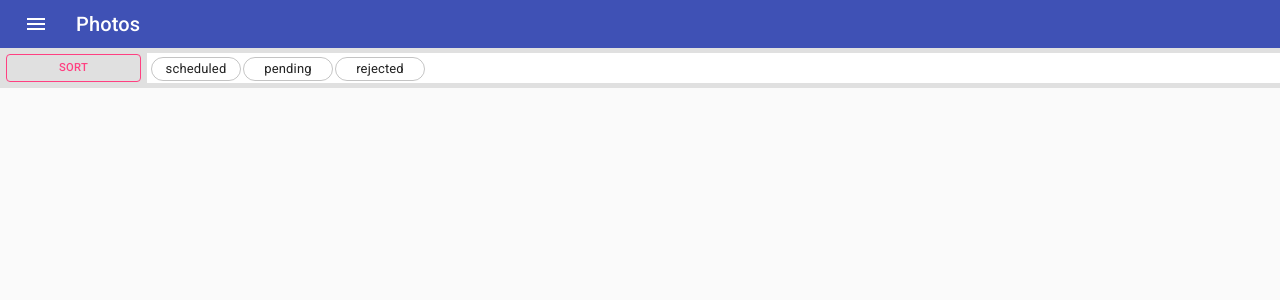
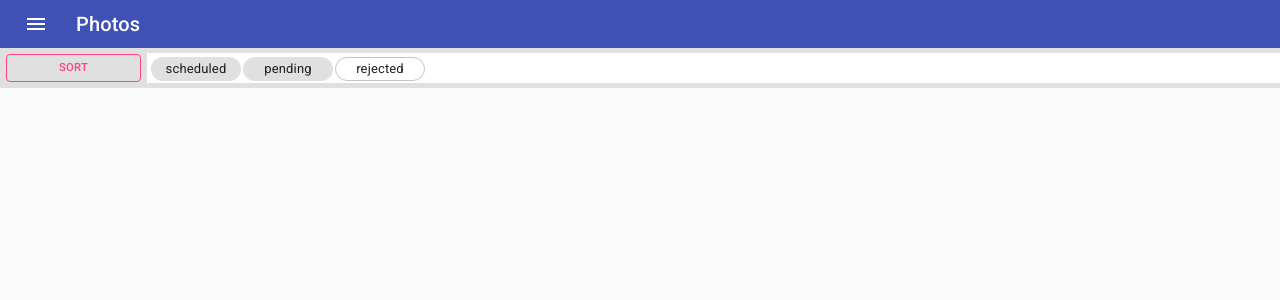
Before and after one commit to fabianschu/Plyo, a Next.js app in the folder frontend/: page / in a window 1280 px wide. Shown: the top 300 px of the page. Built offline with nearby package versions, Linux system fonts and the light colour scheme.

Commit message:
implemented toggle mode for filter chips

```diff
--- a/frontend/components/ApplicationList.js
+++ /dev/null
@@ -1,32 +0,0 @@
-import React from 'react';
-import FilterSortBar from './FilterSortBar';
-import FilterSortContainer from './FilterSortContainer';
-import Typography from '@material-ui/core/Typography';
-import { makeStyles } from '@material-ui/core/styles';
-import FilterSortButton from './FilterSortButton';
-
-const ApplicationList = (props) => {
-
-    const [checked, setChecked] = React.useState(false);
-
-    return (
-        <>
-            <FilterSortBar
-                checked={checked}
-                setChecked={setChecked}/>
-            {/* <FilterSortButton
-                checked={checked}
-                setChecked={setChecked}
-                /> */}
-            <FilterSortContainer checked={checked}/>
-            <div
-                style={{height: '200vh'}}>
-                <Typography variant="h3">
-                    List with applications
-                </Typography>
-            </div>
-        </>
-    )
-}
-
-export default ApplicationList
--- /dev/null
+++ b/frontend/components/ApplicationListView.js
@@ -0,0 +1,58 @@
+import React, {useState} from 'react';
+import FilterSortBar from './FilterSortBar';
+import FilterSortContainer from './FilterSortContainer';
+import Typography from '@material-ui/core/Typography';
+import { makeStyles } from '@material-ui/core/styles';
+import FilterSortButton from './FilterSortButton';
+
+const ApplicationListView = (props) => {
+
+    const [showSortMenu, setShowSortMenu] = useState(false);
+
+    const [showScheduled, setShowScheduled] = useState(true);
+    const [showPending, setShowPending] = useState(true);
+    const [showRejected, setShowRejected] = useState(false);
+
+
+
+    const handleScheduledFilter = event => {
+        setShowScheduled(!showScheduled);
+    }
+    const handleRejectedFilter = event => {
+        setShowRejected(!showRejected);
+    }
+    const handlePendingFilter = event => {
+        setShowPending(!showPending);
+    }
+    const handleSortMenu = event => {
+        setShowSortMenu(!showSortMenu);
+    }
+
+    return (
+        <>
+            <FilterSortBar
+                showSortMenu={showSortMenu}
+                setShowSortMenu={setShowSortMenu}
+                handleScheduledFilter={handleScheduledFilter}
+                handlePendingFilter={handlePendingFilter}
+                handleRejectedFilter={handleRejectedFilter}
+                showScheduled={showScheduled}
+                showPending={showPending}
+                showRejected={showRejected}/>
+            {/* <FilterSortButton
+                checked={checked}
+                setChecked={setChecked}
+                /> */}
+            <FilterSortContainer
+            showSortMenu={showSortMenu}/>
+            <div
+                style={{height: '200vh'}}>
+                <Typography variant="h3">
+                    List with applications
+                </Typography>
+            </div>
+        </>
+    )
+}
+
+export default ApplicationListView
--- a/frontend/components/FilterSortBar.js
+++ b/frontend/components/FilterSortBar.js
@@ -50,37 +50,49 @@ const useStyles = makeStyles(theme => ({
 const FilterSortBar = (props) => {
     const classes = useStyles();
 
-    const handleClick = event => {
-        console.log(`click: changing checked to ${!props.checked}`)
-        props.setChecked(!props.checked)
+    let scheduledChipVariant = "default"
+    if(!props.showScheduled) {
+        scheduledChipVariant = "outlined"
     }
+
+    let pendingChipVariant = "default"
+    if(!props.showPending) {
+        pendingChipVariant = "outlined"
+    }
+
+    let rejectedChipVariant = "default"
+    if(!props.showRejected) {
+        rejectedChipVariant = "outlined"
+    }
+
     return (
         <AppBar className={classes.root} elevation={0}>
             <div className={classes.buttonContainer}>
                 <Button
-                    onClick={handleClick}
+                    onClick={props.handleSortMenu}
                     size="small"
                     variant="outlined"
-                    className={classes.button}>Sort</Button>
+                    className={classes.button}
+                    >Sort</Button>
                 <div className={classes.filterContainer}>
                     <Chip
-                        variant="outlined"
+                        variant={scheduledChipVariant}
                         size="small"
                         label="scheduled"
-                        onClick={handleClick}
+                        onClick={props.handleScheduledFilter}
                         className={classes.chip}
                     />
                     <Chip
-                        onClick={handleClick}
+                        onClick={props.handlePendingFilter}
                         size="small"
-                        variant="outlined"
+                        variant={pendingChipVariant}
                         label="pending"
                         className={classes.chip}
                         ></Chip>
                     <Chip
-                        onClick={handleClick}
+                        onClick={props.handleRejectedFilter}
                         size="small"
-                        variant="outlined"
+                        variant={rejectedChipVariant}
                         label="rejected"
                         className={classes.chip}
                         ></Chip>
--- a/frontend/components/FilterSortContainer.js
+++ b/frontend/components/FilterSortContainer.js
@@ -7,12 +7,15 @@ import Typography from '@material-ui/core/Typography';
 
 const useStyles = makeStyles(theme => ({
     box: {
-      position: 'fixed',
-      top: 88,
-      width: '100%',
-      height: '100px',
-      backgroundColor: 'white',
-      opacity: 0.9
+        position: 'fixed',
+        top: 88,
+        width: '100%',
+        height: '120px',
+        backgroundColor: 'white',
+        opacity: 0.9,
+        display: 'flex',
+        flexDirection: 'column',
+        justifyContent: 'space-around'
     },
     oneFilterContainer: {
         display: 'flex',
@@ -21,8 +24,7 @@ const useStyles = makeStyles(theme => ({
         width: '100%'
     },
     buttonContainer: {
-
-        width: '50%'
+        width: '55%'
     }
   }));
 
@@ -30,8 +32,8 @@ const FilterSortContainer = (props) => {
 
     const classes = useStyles();
     return (
-        <Slide direction="down" mountOnEnter unmountOnExit in={props.checked} elevation={0}>
-            <Box elevation={0} className={classes.box}>
+        <Slide direction="down" mountOnEnter unmountOnExit in={props.checked} elevation={1}>
+            <Box className={classes.box}>
                 <div className={classes.oneFilterContainer}>
                     <Typography>
                         Last status change:
--- a/frontend/pages/index.js
+++ b/frontend/pages/index.js
@@ -1,5 +1,5 @@
 import Head from 'next/head';
-import ApplicationList from '../components/ApplicationList';
+import ApplicationListView from '../components/ApplicationListView';
 
 
 const Home = () => (
@@ -10,7 +10,7 @@ const Home = () => (
       <link rel="stylesheet" href="https://fonts.googleapis.com/css?family=Roboto:300,400,500,700&display=swap" />
       <meta name="viewport" content="minimum-scale=1, initial-scale=1, width=device-width"/>
     </Head>
-    <ApplicationList/>
+    <ApplicationListView/>
   </div>
 )
 
```
